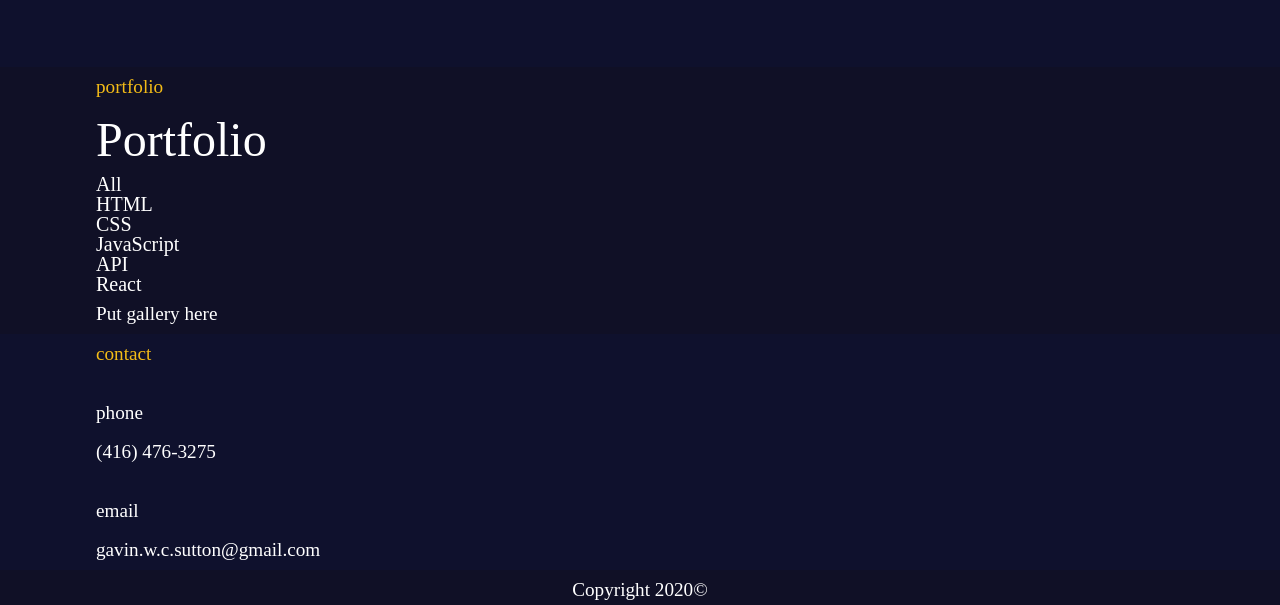
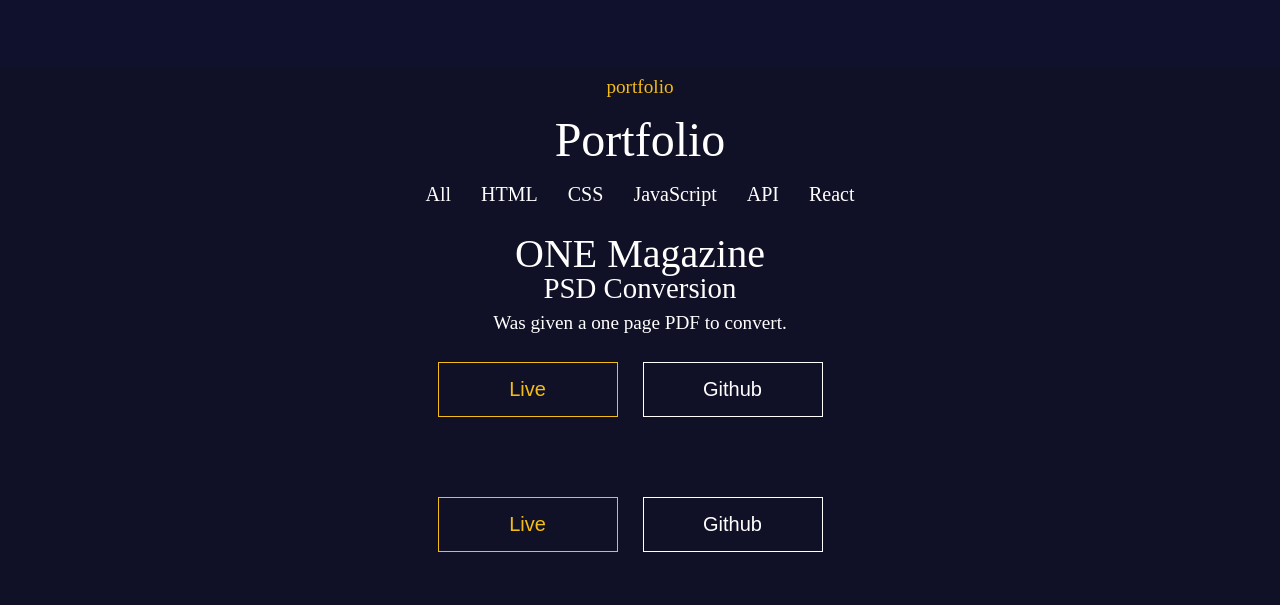
Before and after one commit to GavinSutton/portfolio, a plain HTML site: page index.html in a window 1280 px wide. Shown: the part 2176-2781 px from the top of the page. Drawn offline with nearby package versions, Linux system fonts and the light colour scheme.

Commit message:
Starting portfolio

```diff
--- a/index.html
+++ b/index.html
@@ -152,7 +152,7 @@
             <div class="wrapper">
                 <p class="yellow title">portfolio</p>
                 <h2>Portfolio</h2>
-                <ul>
+                <ul class="portfolioProjectChoiceList">
                     <li>All</li>
                     <li>HTML</li>
                     <li>CSS</li>
@@ -160,7 +160,76 @@
                     <li>API</li>
                     <li>React</li>
                 </ul>
-                <p>Put gallery here</p>
+                <ul class="portfolioProjectList">
+                    <li class="project projectOne">
+                        <div class="projectImageBox">
+                            <img src="" alt="">
+                        </div>
+                        <div class="projectDescriptionBox">
+                            <h3>ONE Magazine</h3>
+                            <h4>PSD Conversion</h4>
+                            <p>Was given a one page PDF to convert. </p>
+                            <button class="buttonYellow"><a href="">Live</a></button>
+                            <button class="buttonWhite"><a href="">Github</a></button>
+                        </div>
+                    </li>
+                    <li class="project projectTwo">
+                        <div class="projectImageBox">
+                            <img src="" alt="">
+                        </div>
+                        <div class="projectDescriptionBox">
+                            <h3></h3>
+                            <p></p>
+                            <button class="buttonYellow"><a href="">Live</a></button>
+                            <button class="buttonWhite"><a href="">Github</a></button>
+                        </div>
+                    </li>
+                    <li class="project projectThree">
+                        <div class="projectImageBox">
+                            <img src="" alt="">
+                        </div>
+                        <div class="projectDescriptionBox">
+                            <h3></h3>
+                            <p></p>
+                            <button class="buttonYellow"><a href="">Live</a></button>
+                            <button class="buttonWhite"><a href="">Github</a></button>
+                        </div>
+                    </li>
+                    <li class="project projectFour">
+                        <div class="projectImageBox">
+                            <img src="" alt="">
+                        </div>
+                        <div class="projectDescriptionBox">
+                            <h3></h3>
+                            <p></p>
+                            <button class="buttonYellow"><a href="">Live</a></button>
+                            <button class="buttonWhite"><a href="">Github</a></button>
+                        </div>
+                    </li>
+                    <li class="project projectFive">
+                        <div class="projectImageBox">
+                            <img src="" alt="">
+                        </div>
+                        <div class="projectDescriptionBox">
+                            <h3></h3>
+                            <p></p>
+                            <button class="buttonYellow"><a href="">Live</a></button>
+                            <button class="buttonWhite"><a href="">Github</a></button>
+                        </div>
+                    </li>
+                    <li class="project projectSix">
+                        <div class="projectImageBox">
+                            <img src="" alt="">
+                        </div>
+                        <div class="projectDescriptionBox">
+                            <h3></h3>
+                            <p></p>
+                            <button class="buttonYellow"><a href="">Live</a></button>
+                            <button class="buttonWhite"><a href="">Github</a></button>
+                        </div>
+                    </li>
+                </ul>
+
             </div>
         </section>
         <!-- PORTFOLIO END -->
--- a/styles/sass/_general.scss
+++ b/styles/sass/_general.scss
@@ -21,6 +21,14 @@ h2 {
     font-size: 3rem;
 }
 
+h3 {
+    font-size: 2.5rem;
+}
+
+h4 {
+    font-size: 1.8rem;
+}
+
 p {
     font-size: 1.2rem;
 }
@@ -41,8 +49,8 @@ img {
 button {
     background: none;
     margin: 20px 20px 20px 0;
-    padding: 20px 30px;
-    width: 150px;
+    padding: 15px 20px;
+    width: 180px;
 }
 
 .buttonWhite {
--- a/styles/sass/_portfolio.scss
+++ b/styles/sass/_portfolio.scss
@@ -1,3 +1,20 @@
 .portfolio {
     background: $backgroundTwo;
+    text-align: center;
+
+    .wrapper {
+        text-align: center;
+    }
+
+    .portfolioProjectChoiceList {
+        display: flex;
+        justify-content: center;
+        li {
+            padding: 10px 15px;
+        }
+    }
+
+    // .project {
+
+    // }
 }
```
Also changed, not shown: styles/styles.css.
